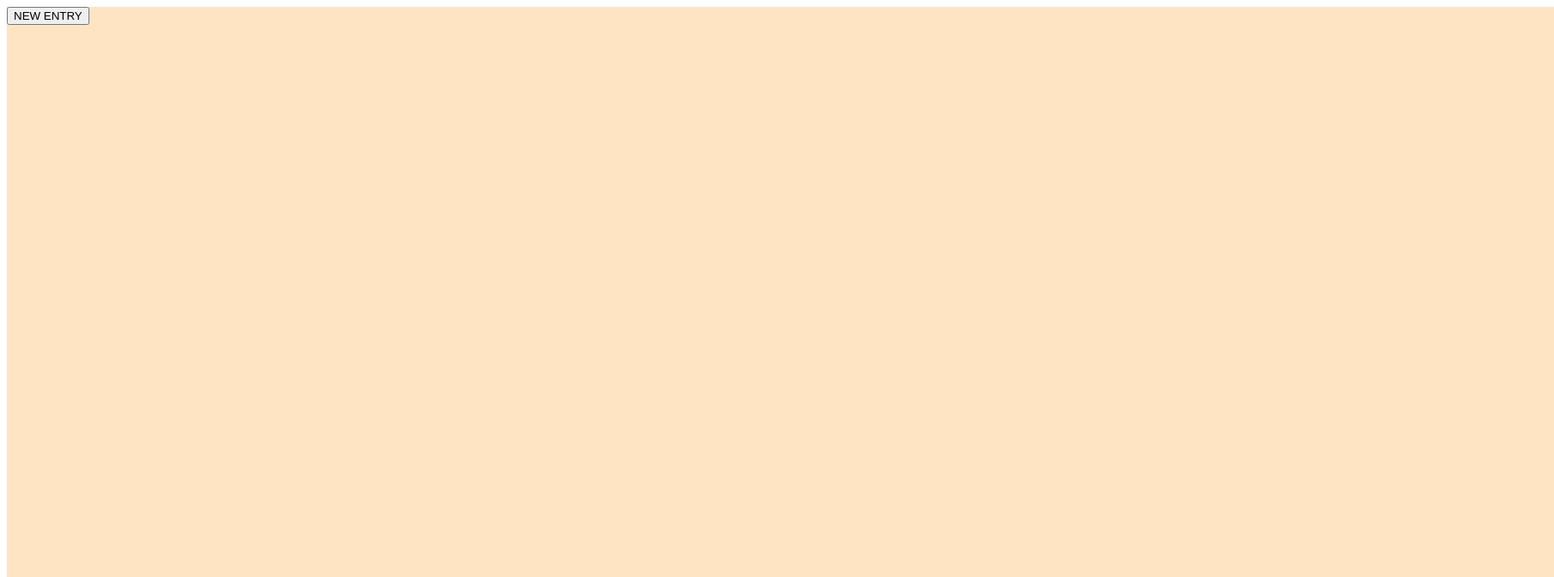
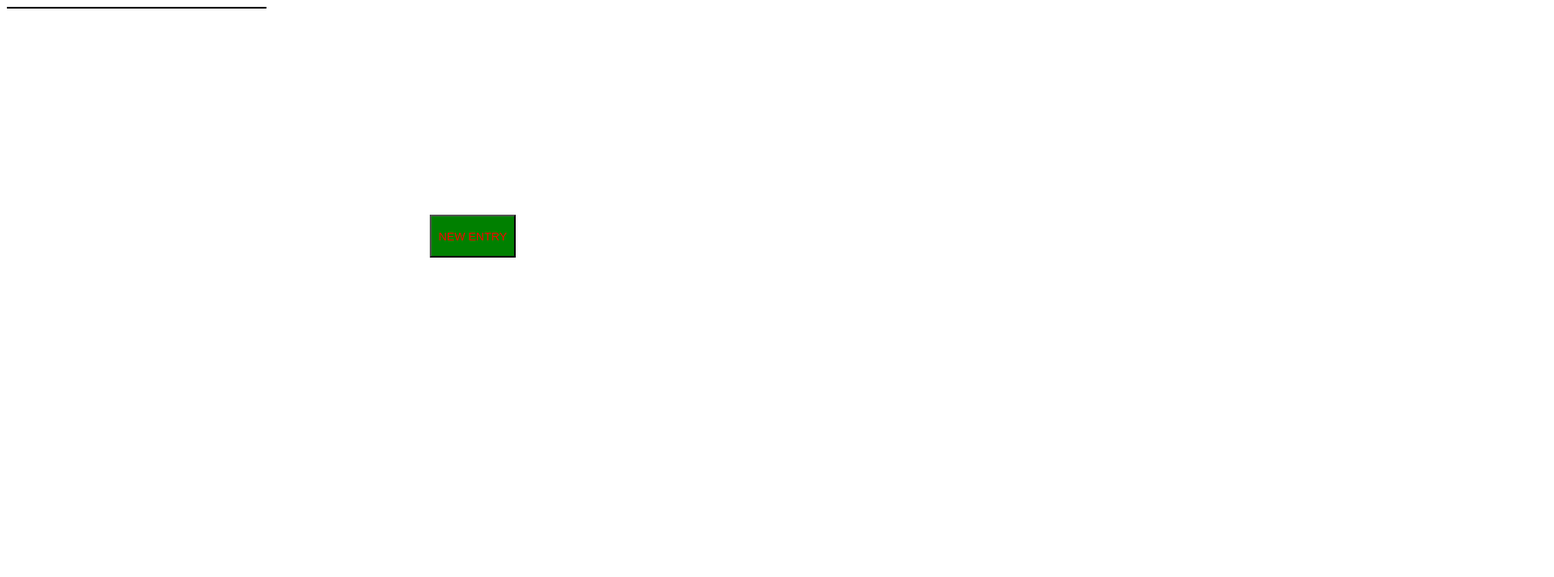
Before and after one commit to itsjustrobert/projectSmoject, a plain HTML site: page home/home.html in a window 1280 px wide. Shown: the top 672 px of the page at 86% size, 1808 px wide, since content can reach past the window. Drawn offline with Linux system fonts and the light colour scheme.

Commit message:
added style

```diff
--- a/home/home.css
+++ b/home/home.css
@@ -1,5 +1,20 @@
-#container{
-    width:1800px;
-    height:1000px;
-    background-color:bisque;
+button{
+    position:absolute;
+    left:500px;
+    top: 250px;
+    width:100px;
+    height:50px;
+    background-color:green;
+    color:red;
+    overflow: hidden;
+
 }
+li{
+    list-style: none;
+
+}
+#list{
+    background-color: tan;
+    border:1px solid black;
+    width:300px;
+}
--- a/home/home.html
+++ b/home/home.html
@@ -9,7 +9,7 @@
 </head>
 <body>
     <div id="container">
-       <!-- all content goes here -->
+      <div id="list"></div> <!-- all content goes here -->
     </div>
 
 </body>
--- a/home/home.js
+++ b/home/home.js
@@ -33,31 +33,34 @@ function createEntry() {
 
 //   manipulate the dom
 // make a list with 3 li's
+let listDiv = document.getElementById('list');
+let container = document.getElementById('container');
 let list = document.createElement('ul');
 
 let dateLi = document.createElement('li');
-let dateText = document.createTextNode(creationDate)
+let dateText = document.createTextNode(`Date: ${creationDate}`)
 dateLi.appendChild(dateText);
 list.appendChild(dateLi);
 
 
 let confidenceLi = document.createElement('li');
-let confidenceText = document.createTextNode(confidenceLevel)
+let confidenceText = document.createTextNode(`Confidence Level: ${confidenceLevel}`)
 confidenceLi.appendChild(confidenceText);
 list.appendChild(confidenceLi);
 
 
 let entryLi = document.createElement('li');
-let entryText = document.createTextNode(entry)
+let entryText = document.createTextNode(`New Entry: ${entry}`)
 entryLi.appendChild(entryText);
 list.appendChild(entryLi);
-container.appendChild(list);
+
+// append the list
+listDiv.appendChild(list);
 //
 };
 // createEntry();
 console.log(journalEntriesArray);
 
-let container = document.getElementById('container');
 let btn = document.createElement('button');
 container.appendChild(btn);
 let btnText = document.createTextNode('NEW ENTRY');
```
